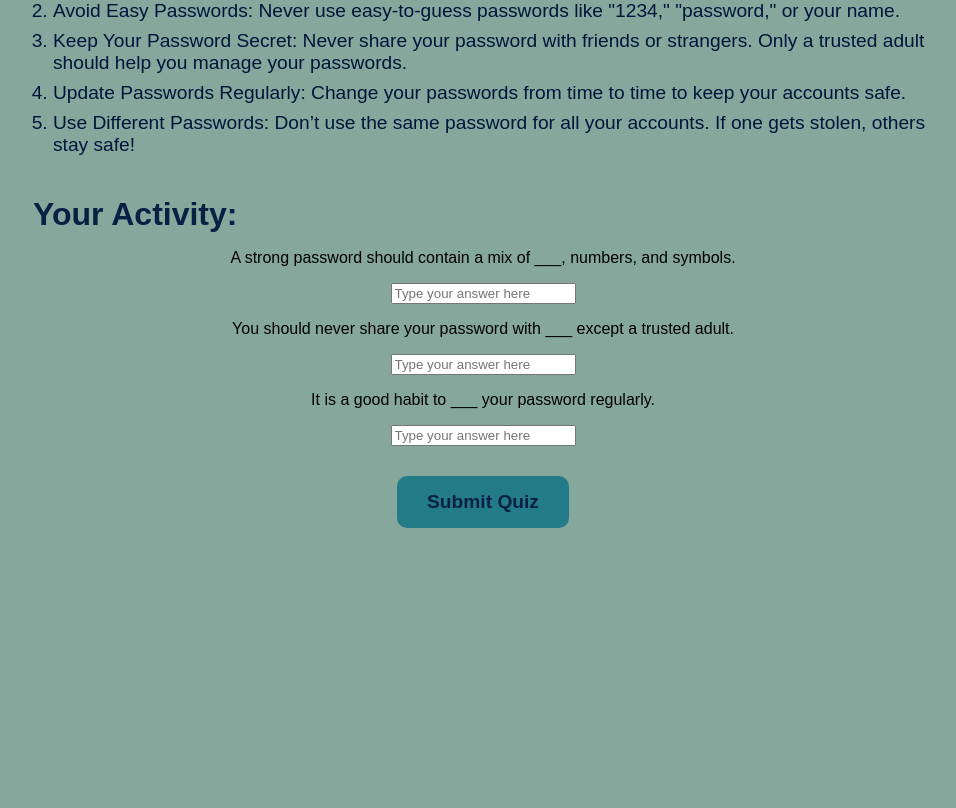
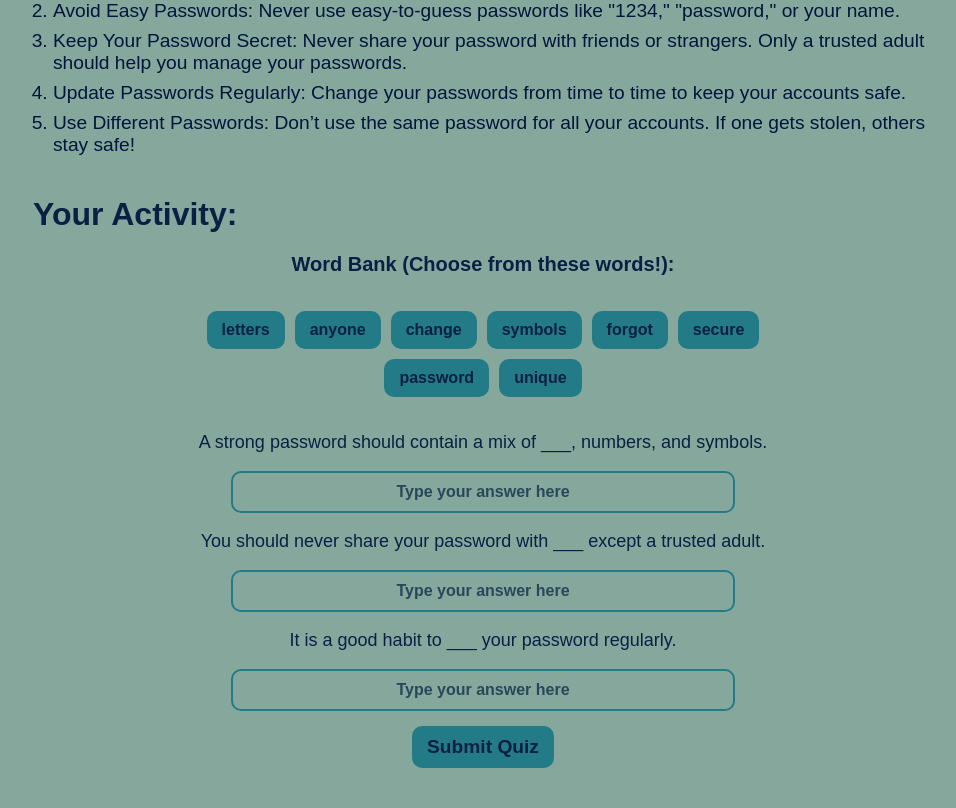
Before and after one commit to zoemadd/firewall-academy, a Flask app: page /lesson/2 in a window 1280 px wide. Shown: the part 523-1331 px from the top of the page, without its empty margins (157-1113 px from the left). Before the commit the page ends 1051 px from the top, so only its background shows below. Run offline with Flask 3, Linux system fonts and the light colour scheme; a user stored in the database is signed in; data comes from the database, SQL or seed files in the repository; both versions use the stored data as it was after the commit.

Commit message:
adding the fill in the blank activity

```diff
--- a/main.py
+++ b/main.py
@@ -65,7 +65,9 @@ LESSONS = [
             {'text': 'A strong password should contain a mix of ___, numbers, and symbols.', 'answer': 'letters'},
             {'text': 'You should never share your password with ___ except a trusted adult.', 'answer': 'anyone'},
             {'text': 'It is a good habit to ___ your password regularly.', 'answer': 'change'}
-        ]
+        ],
+        'word_bank': ['letters', 'anyone', 'change', 'symbols', 'forgot', 'secure', 'password', 'unique']
+
     },
 
 
@@ -112,9 +114,10 @@ LESSONS = [
         'interactive_content': [
             {'text': 'You should always ask a ___ before using a voice assistant.', 'answer': 'grown-up'},
             {'text': 'Never share your ___ with a voice assistant.', 'answer': 'personal information'},
-            {'text': 'To protect your privacy, you should ___ the voice assistant when not in use.',
-             'answer': 'turn off'}
-        ]
+            {'text': 'To protect your privacy, you should ___ the voice assistant when not in use.', 'answer': 'turn off'}
+        ],
+        'word_bank': ['grown-up', 'personal information', 'turn off', 'microphone', 'wake word', 'commands', 'recording', 'settings']
+
     },
 
 
--- a/static/js/drag_and_drop.js
+++ b/static/js/drag_and_drop.js
@@ -45,6 +45,9 @@ document.addEventListener("DOMContentLoaded", function () {
                 totalItems++;
                 if (item.dataset.category === correctCategory) {
                     score++;
+                    item.style.border = "3px solid green"; // Green outline for correct
+                } else {
+                    item.style.border = "3px solid red"; // Red outline for incorrect
                 }
             });
         });
--- /dev/null
+++ b/static/js/fill_in_the_blank.js
@@ -0,0 +1,28 @@
+document.addEventListener("DOMContentLoaded", function () {
+    const form = document.querySelector(".fill-in-the-blank-form");
+    const inputs = document.querySelectorAll(".fill-in-input");
+    const resultDisplay = document.createElement("p");
+    resultDisplay.classList.add("intro-text");
+    form.appendChild(resultDisplay);
+
+    form.addEventListener("submit", function (event) {
+        event.preventDefault(); // Prevent page reload
+
+        let score = 0;
+        let total = inputs.length;
+
+        inputs.forEach(input => {
+            const userAnswer = input.value.trim().toLowerCase();
+            const correctAnswer = input.dataset.answer.toLowerCase();
+
+            if (userAnswer === correctAnswer) {
+                score++;
+                input.style.borderColor = "green"; // Indicate correct answers
+            } else {
+                input.style.borderColor = "red"; // Indicate incorrect answers
+            }
+        });
+
+        resultDisplay.textContent = `You scored ${score} out of ${total}!`;
+    });
+});
--- a/static/styles.css
+++ b/static/styles.css
@@ -481,3 +481,81 @@ button:hover {
     background-color: #195962;
     color: white; /* Makes text stand out on hover */
 }
+
+.fill-in-the-blank-container {
+    text-align: center;
+    max-width: 600px;
+    margin: 0 auto;
+}
+
+.word-bank {
+    display: flex;
+    justify-content: center;
+    flex-wrap: wrap;
+    margin-bottom: 20px;
+    padding: 10px;
+    background-color: #86a89c; /* Matches drop-zone background */
+    border-radius: 10px;
+}
+
+.word-bank-item {
+    background-color: #247b88;
+    color: #0A1F44;
+    padding: 10px 15px;
+    margin: 5px;
+    border-radius: 10px;
+    font-weight: bold;
+    cursor: default; /* Change cursor so it doesn’t look clickable */
+    transition: none; /* Remove hover effects */
+}
+
+.word-bank-title,
+.fill-in-the-blank-question p {
+    color: #0A1F44; /* Navy Blue */
+    font-size: 20px; /* Adjust to match other text */
+    font-weight: bold;
+}
+
+.fill-in-the-blank-question p {
+    font-size: 18px; /* Adjust this if needed */
+    font-weight: normal;
+}
+
+.fill-in-input {
+    width: 80%;
+    padding: 10px;
+    font-size: 16px;
+    border-radius: 10px;
+    border: 2px solid #247b88; /* Matches drop-zone border */
+    background-color: #86a89c; /* Matches drop-zone background */
+    color: #001f3f; /* Matches drop-zone text */
+    -webkit-box-shadow: 0 0 0px 1000px #86a89c inset !important; /* Fix autofill */
+    box-shadow: 0 0 0px 1000px #86a89c inset !important;
+    text-align: center;
+    font-weight: bold;
+}
+
+.fill-in-input::placeholder {
+    color: #001f3f; /* Matches other text */
+    opacity: 0.7;
+}
+
+.quiz-submit-container {
+    margin-top: 15px;
+}
+
+.quiz-submit-container button {
+    background-color: #247b88; /* Matches drag-item */
+    color: #0A1F44;
+    padding: 10px 15px;
+    border: none;
+    border-radius: 10px;
+    cursor: pointer;
+    font-weight: bold;
+    transition: 0.3s ease-in-out;
+}
+
+.quiz-submit-container button:hover {
+    background-color: #195962; /* Matches button hover effect */
+    color: white;
+}
--- a/templates/lesson.html
+++ b/templates/lesson.html
@@ -107,24 +107,36 @@
                 <p id="drag-drop-result" class="intro-text"></p>
 
             <!-- Fill in the Blank Section -->
+
             {% elif lesson.interactive_type == 'fill_in_the_blank' %}
+            <div class="fill-in-the-blank-container">
+                <h3 class="word-bank-title">Word Bank (Choose from these words!):</h3>
+                <div class="word-bank">
+                    {% for word in lesson.word_bank %}
+                        <span class="word-bank-item">{{ word }}</span>
+                    {% endfor %}
+
+                </div>
+
                 <form method="POST" class="fill-in-the-blank-form">
                     {% for i, question in enumerate(lesson.interactive_content) %}
                         <div class="fill-in-the-blank-question">
                             <p>{{ question.text | safe }}</p>
-                            <input type="text" name="question-{{ i }}" placeholder="Type your answer here">
+                            <input type="text" name="question-{{ i }}" class="fill-in-input"
+                                placeholder="Type your answer here"
+                                data-answer="{{ question.answer }}">
                         </div>
                     {% endfor %}
-                    <div class="quiz-submit-container" style="padding-top: 10px;">
+                    <div class="quiz-submit-container">
                         <button type="submit">Submit Quiz</button>
                     </div>
-
                 </form>
 
-                <!-- Display Results if Quiz is Submitted -->
+
                 {% if score is defined and request.method == 'POST' %}
-                    <p class="intro-text">You got {{ score }} correct out of {{ total }}!</p>
+                    <p class="intro-text">You scored {{ score }} out of {{ total }}!</p>
                 {% endif %}
+            </div>
 
         {% endif %}
 
@@ -133,6 +145,7 @@
     </main>
 
 <script src="{{ url_for('static', filename='js/drag_and_drop.js') }}"></script>
+<script src="{{ url_for('static', filename='js/fill_in_the_blank.js') }}"></script>
 
 </body>
 
```
Also changed, not shown: users.db.
